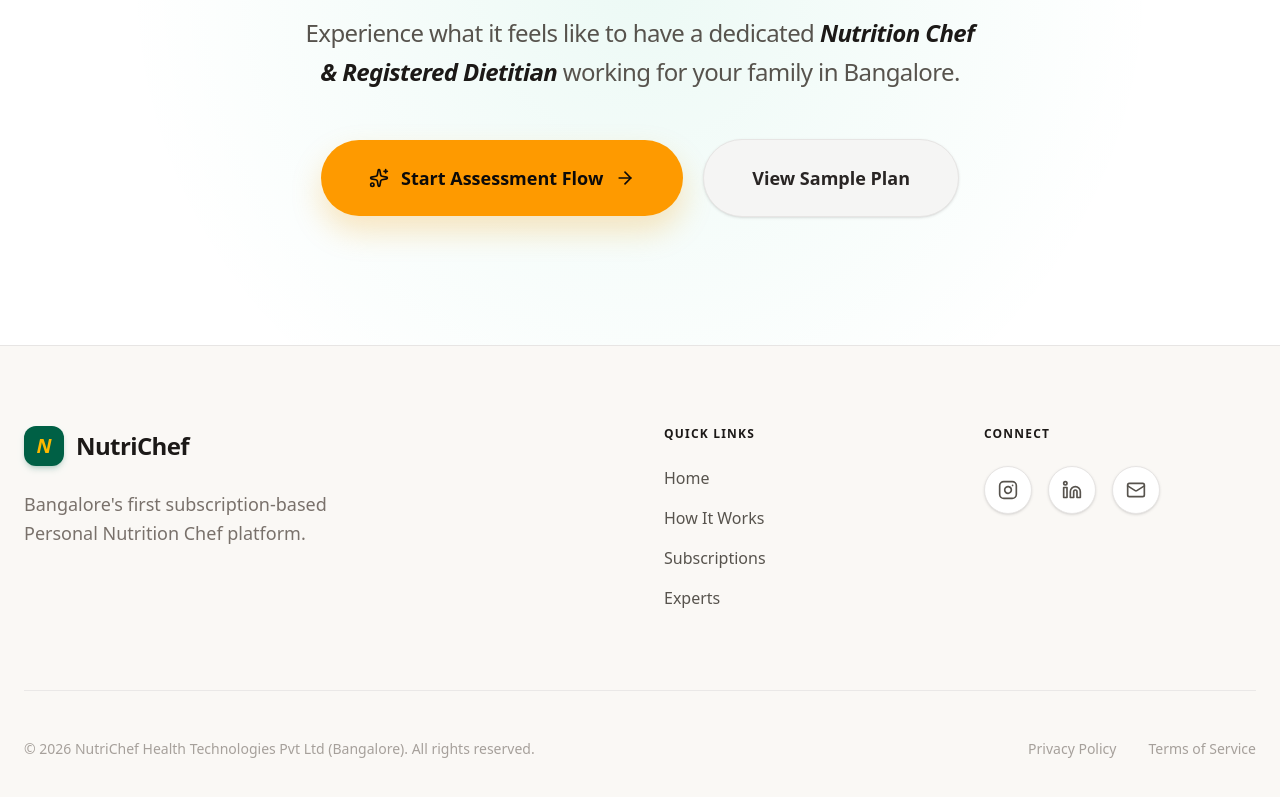
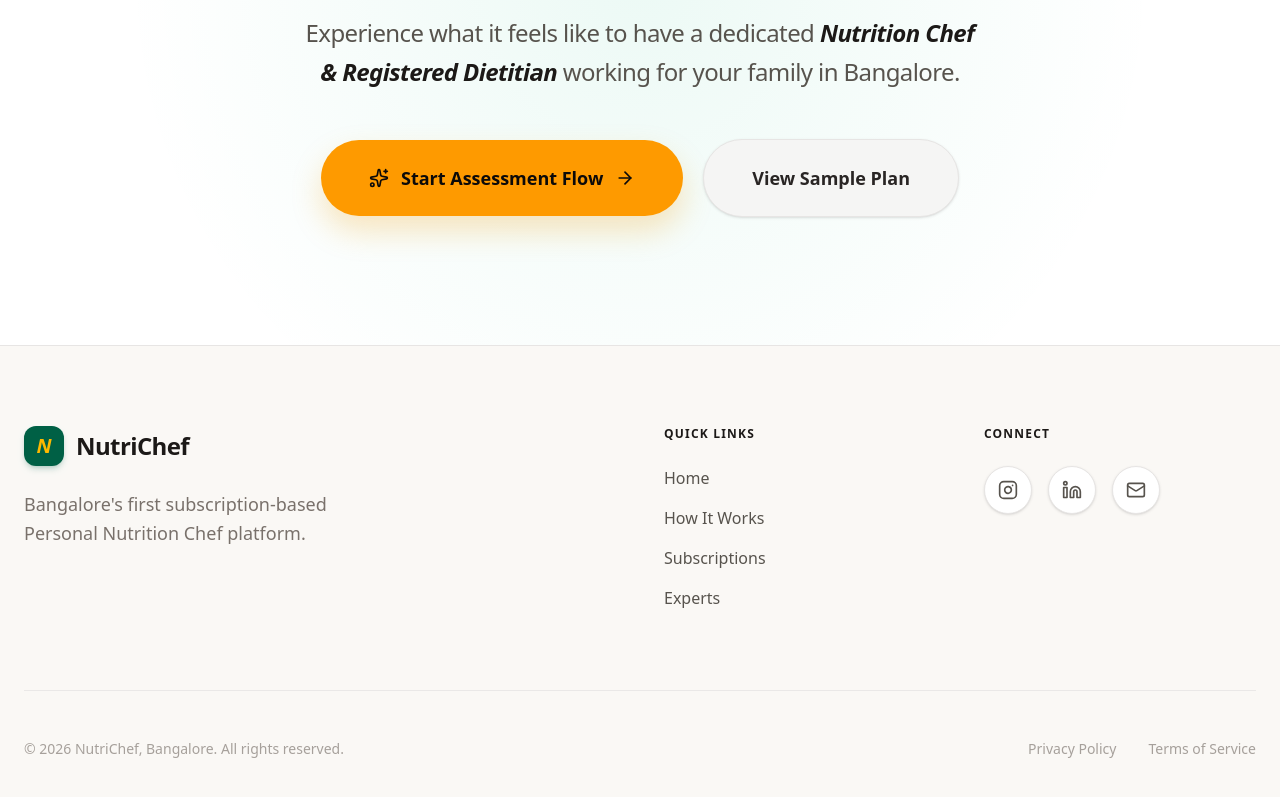
Before and after one commit to abhiidgaf-byte/nutrichef, a React (Vite) app: page / in a window 1280 px wide. Shown: the part 10243-11040 px from the top of the page. Built offline with nearby package versions, Linux system fonts and the light colour scheme.

Commit message:
Update Footer.tsx

```diff
--- a/src/components/Footer.tsx
+++ b/src/components/Footer.tsx
@@ -113,7 +113,7 @@
 
         <div className="pt-12 border-t border-stone-200/80 flex flex-col md:flex-row justify-between items-center gap-6">
           <p className="text-stone-400 text-sm font-medium">
-            © 2026 NutriChef Health Technologies Pvt Ltd (Bangalore). All rights reserved.
+            © 2026 NutriChef, Bangalore. All rights reserved.
           </p>
           <div className="flex gap-8">
             <a href="#" className="text-stone-400 hover:text-stone-700 transition-colors text-sm font-medium">Privacy Policy</a>
```
